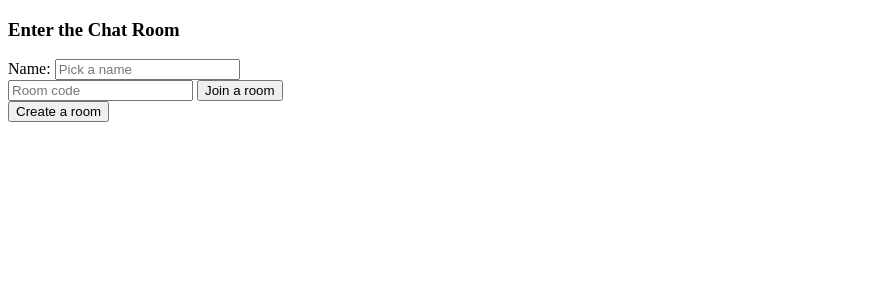
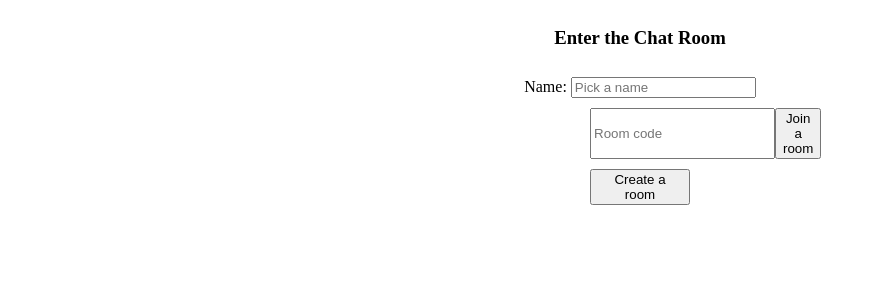
Before and after one commit to Chiefkufre/flask-chat-app, a Flask app: template templates/home.html in a window 1280 px wide. Shown: the top 300 px of the page, without its empty margins (0-876 px from the left). Run offline with Flask 2, Linux system fonts and the light colour scheme; the template is opened without the code that fills it, so the values that code supplies are empty; some libraries are stand-ins or nearby versions.

Commit message:
chore: add css styling

```diff
--- a/main.py
+++ b/main.py
@@ -15,7 +15,7 @@ socketio = SocketIO(app)
 
 @app.route('/', methods=['GET', 'POST'])
 def home():
-    return render_template("index.html")
+    return render_template("home.html")
 
 if __name__ == "__main__":
     socketio.run(app, debug=True)
--- a/static/css/main.css
+++ b/static/css/main.css
@@ -0,0 +1,27 @@
+.content{
+
+    display: flex;
+    align-items: center;
+    justify-content: center;
+}
+.buttons{
+    display: flex;
+    flex-direction: column;
+    align-items: center;
+    justify-content: center;
+    gap: 10px;
+}
+
+
+
+.join{
+    display: flex;
+    flex-direction: row;
+    width: 100px;
+
+}
+
+
+.create{
+    width: 100px;
+}
--- a/templates/base.html
+++ b/templates/base.html
@@ -5,7 +5,7 @@
     <meta http-equiv="X-UA-Compatible" content="IE=edge">
     <meta name="viewport" content="width=device-width, initial-scale=1.0">
     <title>Chat App</title>
-    <link rel="stylesheet" href="{{url_for('statis', filename='css/main.css')}}">
+    <link rel="stylesheet" href="{{url_for('static', filename='css/main.css')}}">
     <script src="https://cdnjs.cloudflare.com/ajax/libs/socket.io/4.0.1/socket.io.js" integrity="sha512-q/dWJ3kcmjBLU4Qc47E4A9kTB4m3wuTY7vkFJDTZKjTs8jhyGQnaUrxa0Ytd0ssMZhbNua9hE+E7Qv1j+DyZwA==" crossorigin="anonymous"></script>
 
 </head>
--- a/templates/home.html
+++ b/templates/home.html
@@ -2,7 +2,7 @@
 
 
 {% block content %}
-    <form action="" method="post">
+    <form class="buttons" action="" method="post">
         <h3>Enter the Chat Room</h3>
         <div>
             <label for="name">Name:</label>
@@ -12,7 +12,7 @@
             <input type="text" name="code" placeholder="Room code" value="{{code}}" />
             <button type="submit" name="join">Join a room</button>
         </div>
-        <button type="submit" name="create">Create a room</button>
+        <button type="submit" name="create" class="create">Create a room</button>
     </form>
 
 {% endblock %}
```
Also changed, not shown: static/js/main.js (added), static/js/mian.js (deleted).
